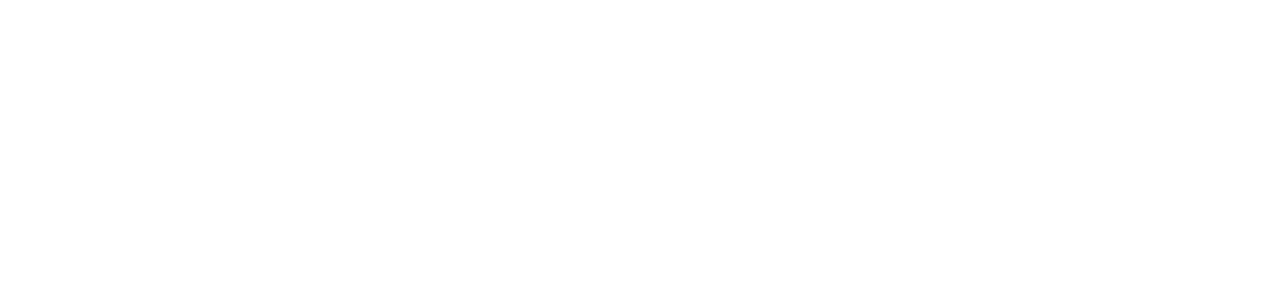
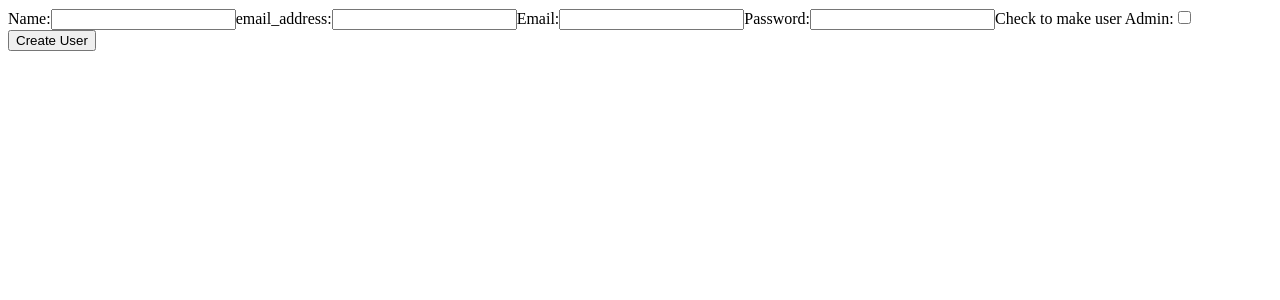
Before and after one commit to jafan-mulama/library, a Vue app in the folder booksfrontend/: page /RegisterUsers in a window 1280 px wide. Before the commit this address had no page. Shown: the top 300 px of the page. Built offline with nearby package versions, Linux system fonts and the light colour scheme; sample sign-in values are in the browser's storage.

Commit message:
An admin should be able to register users

```diff
--- /dev/null
+++ b/booksfrontend/src/components/RegisterUsers.vue
@@ -0,0 +1,64 @@
+<template>
+    <form @submit.prevent="register">
+        <label htmlFor="name">Name:</label>
+        <input type="text" v-model="userData.name" required>
+
+        <label htmlFor="email">email_address:</label>
+        <input type="email" v-model="userData.email_address" required>
+
+        <label htmlFor="email">Email:</label>
+        <input type="email" v-model="userData.email" required>
+
+        <label htmlFor="password">Password:</label>
+        <input type="password" v-model="userData.password" required>
+
+        <label htmlFor="is_admin">Check to make user Admin:</label>
+        <input type="checkbox" v-model="userData.is_admin" />
+
+        <button type="submit">Create User</button>
+    </form>
+</template>
+<script>
+import axios from 'axios';
+export default {
+    name: 'RegisterUsers',
+    data() {
+        return {
+            userData: {
+                name: '',
+                email_address: '',
+                email: '',
+                password: '',
+                is_admin:  false, // Set the initial value based on whether the user is an admin or not
+            },
+            error: null, // Add an error property to store error messages
+        };
+    },
+    methods: {
+        register() {
+            // Reset the error on each registration attempt
+            this.error = null;
+
+            // Use the correct URL for your Laravel backend
+            axios.post('http://localhost:8000/api/register', this.userData)
+                .then(response => {
+                    const { user, token } = response.data;
+                    // Store the token securely (e.g., in local storage or a cookie)
+                    localStorage.setItem('token', token);
+                    console.log(user);
+                    console.log('Registration successful!');
+                })
+                .catch(error => {
+                    // Check if the error response contains data
+                    if (error.response && error.response.data && error.response.data.error) {
+                        this.error = error.response.data.error;
+                    } else {
+                        this.error = 'An unexpected error occurred.';
+                    }
+                    console.error(error);
+                    // Handle registration error
+                });
+        },
+    },
+};
+</script>
--- a/booksfrontend/src/router/index.js
+++ b/booksfrontend/src/router/index.js
@@ -1,43 +1,21 @@
-
-import { createRouter, createWebHistory } from 'vue-router'
+import {createRouter, createWebHistory} from 'vue-router'
 import HelloWorld from "@/components/HelloWorld.vue";
 import UserLogin from "@/components/UserLogin.vue";
 import BookLoans from "@/components/BookLoans.vue";
 import UserRegistration from "@/components/UserRegistration.vue";
 import BookManagement from "@/components/BookManagement.vue";
+import RegisterUsers from "@/components/RegisterUsers.vue";
 import {requireUserRole} from "@/api/api";
 
 
 const routes = [
-    {
-        path: '/',
-        name: 'HelloWorld',
-        component: HelloWorld
-    },
-    {
-        path: '/Registration',
-        name: 'UserRegistration',
-        component:  UserRegistration
-    },
-    {
-        path: '/login',
-        name: 'UserLogin',
-        component:  UserLogin
-    },
+    {path: '/', name: 'HelloWorld', component: HelloWorld},
+    {path: '/Registration', name: 'UserRegistration', component: UserRegistration},
+    {path: '/login', name: 'UserLogin', component: UserLogin},
+    {path: '/booksLoans', name: 'BookLoans', component: BookLoans, beforeEnter: requireUserRole('user')}, //import {requireUserRole} from "@/api/api"; this is reused
+    {path: '/BookManagement', name: 'BookManagement', component: BookManagement, beforeEnter: requireUserRole('admin')},
+    {path: '/RegisterUsers', name: 'RegisterUsers', component: RegisterUsers, beforeEnter: requireUserRole('admin')},
 
-    {
-        path: '/booksLoans',
-        name: 'BookLoans',
-        component:  BookLoans,
-        beforeEnter: requireUserRole('user'),//import {requireUserRole} from "@/api/api"; this is reused
-    },
-    {
-        path: '/BookManagement',
-        name: 'BookManagement',
-        component: BookManagement,
-        beforeEnter: requireUserRole('admin'),
-
-    }
 ]
 const router = createRouter({
     history: createWebHistory(process.env.BASE_URL),
```
Also changed, not shown: 1 other file (tests, documents, lock files or other folders).
